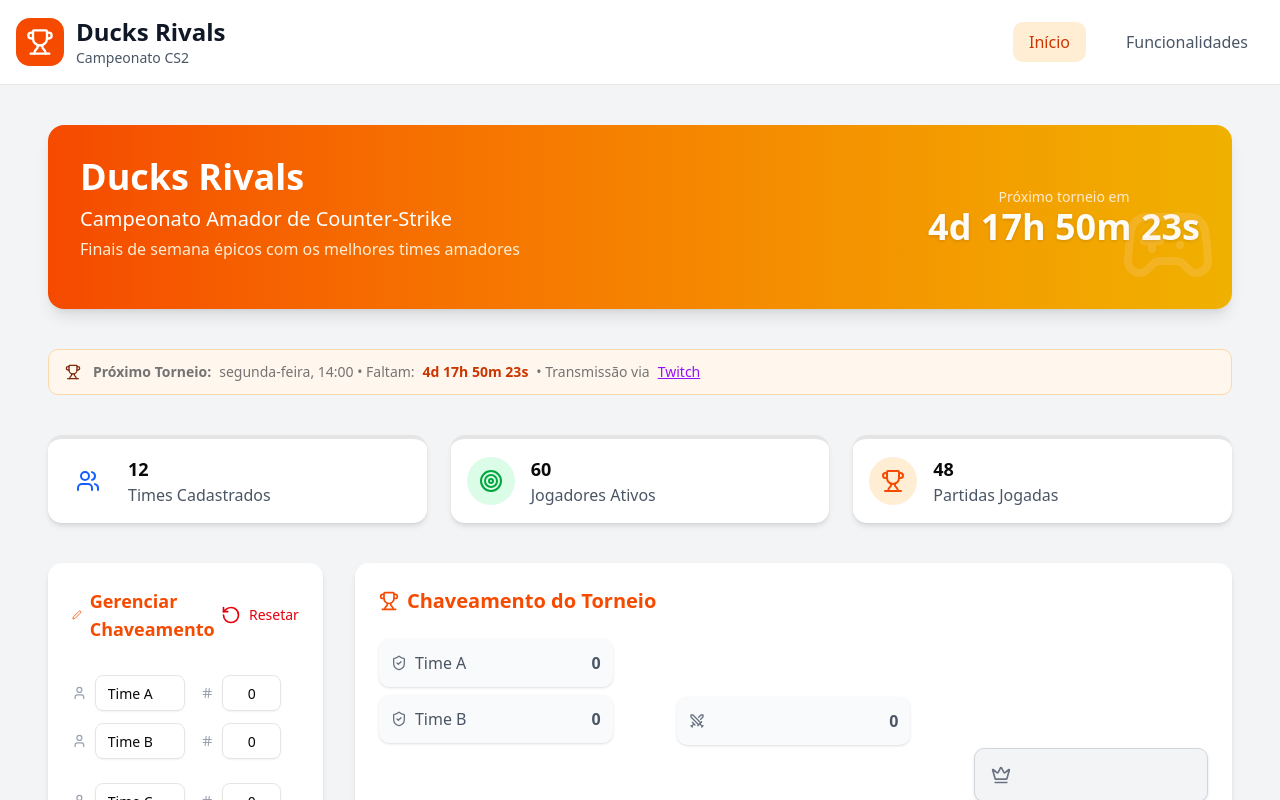
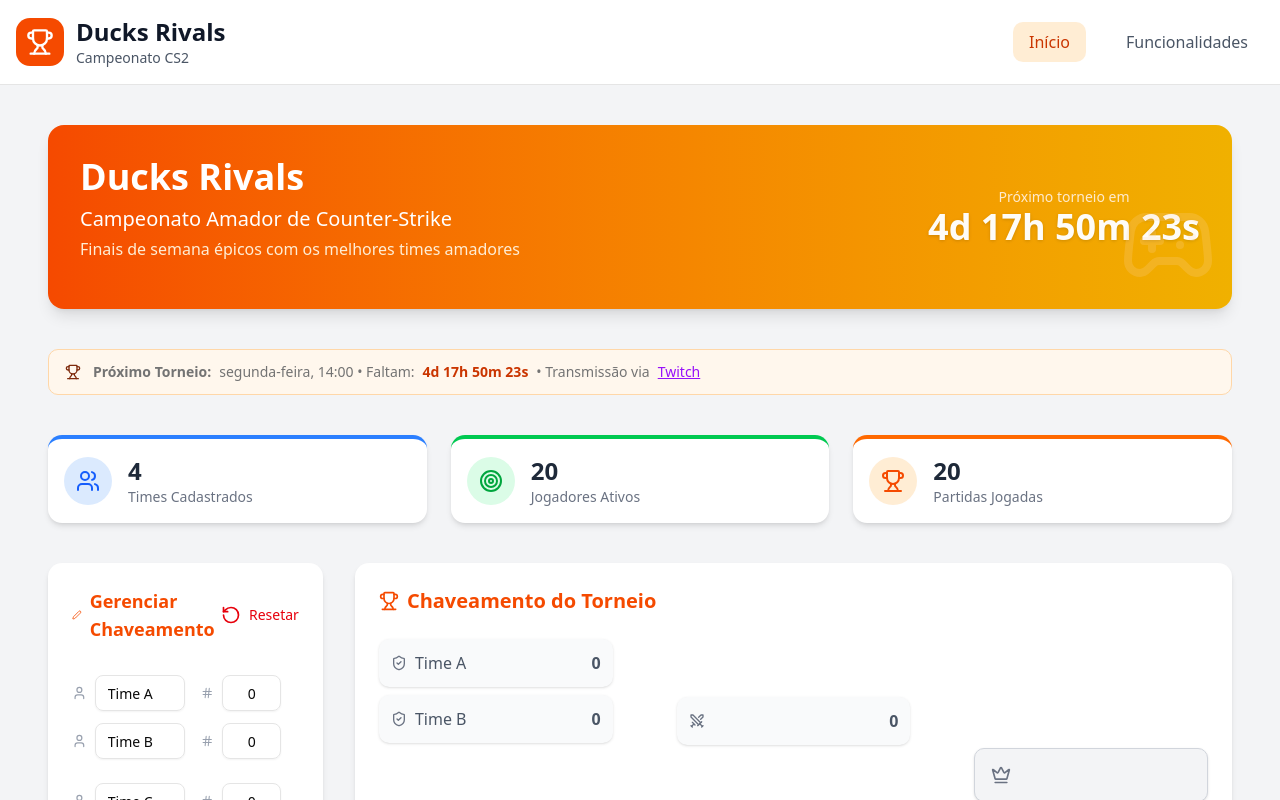
Before and after one commit to deploy-easypanel/rivals_web, a Next.js app: page / in a window 1280 px wide. Shown: the top 800 px of the page. Built offline with nearby package versions, Linux system fonts and the light colour scheme.

Commit message:
feat: add Stats component for displaying quick statistics in PageDucksRivals

```diff
--- a/src/app/page.tsx
+++ b/src/app/page.tsx
@@ -5,7 +5,8 @@ import Chaveamento from '@/components/Chaveamento';
 import Footer from '@/components/Footer';
 import Header from '@/components/Header';
 import Partidas from '@/components/Partidas';
-import { MapPin, Medal, Target, Trophy, Users } from 'lucide-react';
+import Stats from '@/components/Stats';
+import { MapPin, Medal } from 'lucide-react';
 import { useState } from 'react';
 
 const topTeams = [
@@ -25,44 +26,9 @@ export default function PageDucksRivals() {
         <Banner dataTorneio={new Date('2025-06-30T14:00:00')} />
 
         {/* Estatísticas rápidas */}
-        <section className="grid grid-cols-1 sm:grid-cols-2 md:grid-cols-3 gap-6">
-          {[
-            {
-              icon: <Users className="w-6 h-6 text-blue-600" />,
-              label: 'Times Cadastrados',
-              value: 12,
-              border: 'blue-500',
-              bg: 'blue-100',
-            },
-            {
-              icon: <Target className="w-6 h-6 text-green-600" />,
-              label: 'Jogadores Ativos',
-              value: 60,
-              border: 'green-500',
-              bg: 'green-100',
-            },
-            {
-              icon: <Trophy className="w-6 h-6 text-orange-600" />,
-              label: 'Partidas Jogadas',
-              value: 48,
-              border: 'orange-500',
-              bg: 'orange-100',
-            },
-          ].map((stat, i) => (
-            <div
-              key={i}
-              className={`flex items-center space-x-4 bg-white rounded-xl shadow-md p-4 border-t-4 border-${stat.border}`}
-            >
-              <div className={`p-3 rounded-full bg-${stat.bg}`}>
-                {stat.icon}
-              </div>
-              <div>
-                <p className="text-lg font-bold">{stat.value}</p>
-                <p className="text-gray-600">{stat.label}</p>
-              </div>
-            </div>
-          ))}
-        </section>
+        <Stats />
+
+        {/* Seção de Tabs */}
 
         {/* Chaveamento */}
         <Chaveamento />
--- /dev/null
+++ b/src/components/Stats.tsx
@@ -0,0 +1,89 @@
+'use client';
+
+import { clsx } from 'clsx';
+import { Target, Trophy, Users } from 'lucide-react';
+import { ReactNode } from 'react';
+
+interface StatCardProps {
+  icon: ReactNode;
+  label: string;
+  value: number;
+  color: 'blue' | 'green' | 'orange';
+}
+
+const colorMap = {
+  blue: {
+    border: 'border-blue-500',
+    bg: 'bg-blue-100',
+  },
+  green: {
+    border: 'border-green-500',
+    bg: 'bg-green-100',
+  },
+  orange: {
+    border: 'border-orange-500',
+    bg: 'bg-orange-100',
+  },
+};
+
+function StatCard({ icon, label, value, color }: StatCardProps) {
+  const colors = colorMap[color];
+
+  return (
+    <div
+      className={clsx(
+        'flex items-center gap-4 bg-white rounded-xl shadow-md p-4 border-t-4 transition-transform hover:scale-[1.02]',
+        colors.border
+      )}
+    >
+      <div className={clsx('p-3 rounded-full', colors.bg)} aria-hidden="true">
+        {icon}
+      </div>
+      <div>
+        <p className="text-2xl font-extrabold text-gray-800">{value}</p>
+        <p className="text-sm text-gray-500">{label}</p>
+      </div>
+    </div>
+  );
+}
+
+export default function Stats() {
+  const stats = [
+    {
+      icon: <Users className="w-6 h-6 text-blue-600" aria-label="Times" />,
+      label: 'Times Cadastrados',
+      value: 4,
+      color: 'blue' as const,
+    },
+    {
+      icon: (
+        <Target className="w-6 h-6 text-green-600" aria-label="Jogadores" />
+      ),
+      label: 'Jogadores Ativos',
+      value: 20,
+      color: 'green' as const,
+    },
+    {
+      icon: (
+        <Trophy className="w-6 h-6 text-orange-600" aria-label="Partidas" />
+      ),
+      label: 'Partidas Jogadas',
+      value: 20,
+      color: 'orange' as const,
+    },
+  ];
+
+  return (
+    <section className="grid grid-cols-1 sm:grid-cols-2 md:grid-cols-3 gap-6">
+      {stats.map((stat, i) => (
+        <StatCard
+          key={i}
+          icon={stat.icon}
+          label={stat.label}
+          value={stat.value}
+          color={stat.color}
+        />
+      ))}
+    </section>
+  );
+}
```
